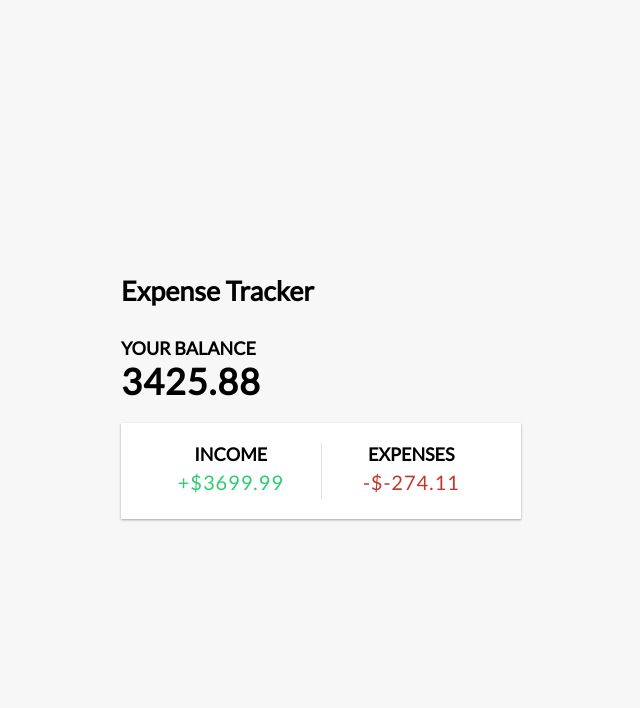
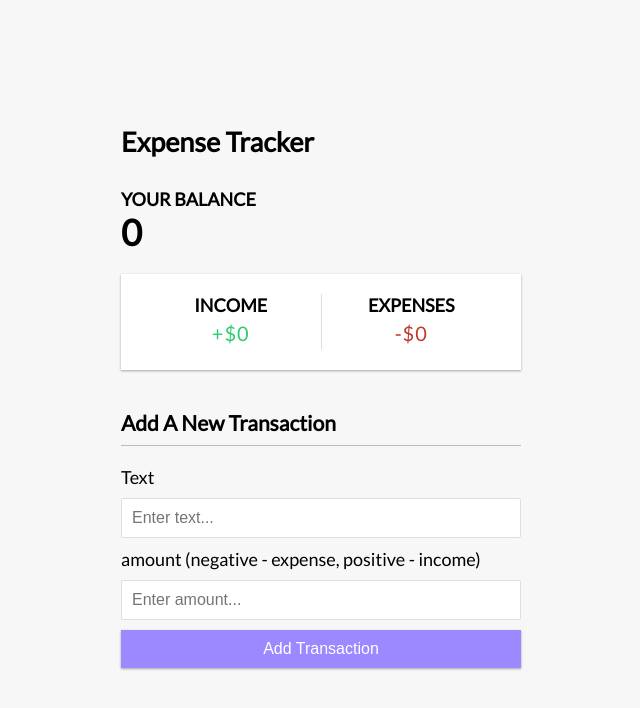
Before and after one commit to acolomb2/expense-tracker, a Vue app: page / in a window 1280 px wide. Shown: the top 708 px of the page, without its empty margins (319-959 px from the left). Built offline with nearby package versions, Linux system fonts and the light colour scheme.

Commit message:
Add transaction component working

```diff
--- a/src/App.vue
+++ b/src/App.vue
@@ -2,15 +2,10 @@
     import Header from './components/Header.vue';
     import Balance from './components/Balance.vue';
     import IncomeExpenses from './components/IncomeExpenses.vue';
+    import AddTransaction from './components/AddTransaction.vue';
     import {ref, computed} from 'vue'
 
-    const transactions = ref([
-        {id: 1, text: 'Paycheck', amount: 699.99},
-        {id: 2, text: 'Food', amount: -20},
-        {id: 3, text: 'Bills', amount: -200},
-        {id: 4, text: 'Video Game', amount: -54.11},
-        {id: 5, text: 'Tax Return', amount: 3000},
-    ])
+    const transactions = ref([])
 
     //get the total
     const total = computed(() => {
@@ -28,6 +23,14 @@
         }, 0)
     })
 
+    //handle transaction submitted
+    const handleTransactionSubmitted = (transactionData) => {
+        transactions.value.push({
+            text: transactionData.text,
+            amount: transactionData.amount,
+        })
+    }
+
     //get the expenses by adding all negative values
     const expense = computed( () => {
         return transactions.value
@@ -44,5 +47,7 @@
     <div class="container">
         <Balance :total="total"></Balance>
         <IncomeExpenses :income="income" :expense="expense"></IncomeExpenses>
+        <AddTransaction @transactionSubmitted="handleTransactionSubmitted"></AddTransaction>
+        <!-- {{  transactions }} -->
     </div>
 </template>
--- /dev/null
+++ b/src/components/AddTransaction.vue
@@ -0,0 +1,34 @@
+<template>
+    <h3>Add A New Transaction</h3>
+    <form id="form" @submit.prevent="onSubmit">
+        <div class="form-control">
+            <label for="text">Text</label>
+            <input type="text" id="text" v-model="text" placeholder="Enter text...">
+        </div>
+
+        <div class="form-control">
+            <label for="amount">amount (negative - expense, positive - income)</label>
+            <input type="text" id="amount" v-model="amount" placeholder="Enter amount...">
+        </div>
+        <!-- {{ text }} - {{  amount }} -->
+        <button class="btn">Add Transaction</button>
+    </form>
+</template>
+
+<script setup>
+import {ref, defineEmits} from 'vue'
+const text = ref('')
+const amount = ref('')
+const emit = defineEmits([
+    'transactionSubmitted'
+])
+const onSubmit = () => {
+    const transactionData = {
+        text: text.value,
+        amount: parseFloat(amount.value),
+    }
+    emit('transactionSubmitted', transactionData)
+    text.value = ''
+    amount.value  = ''
+}
+</script>
```
